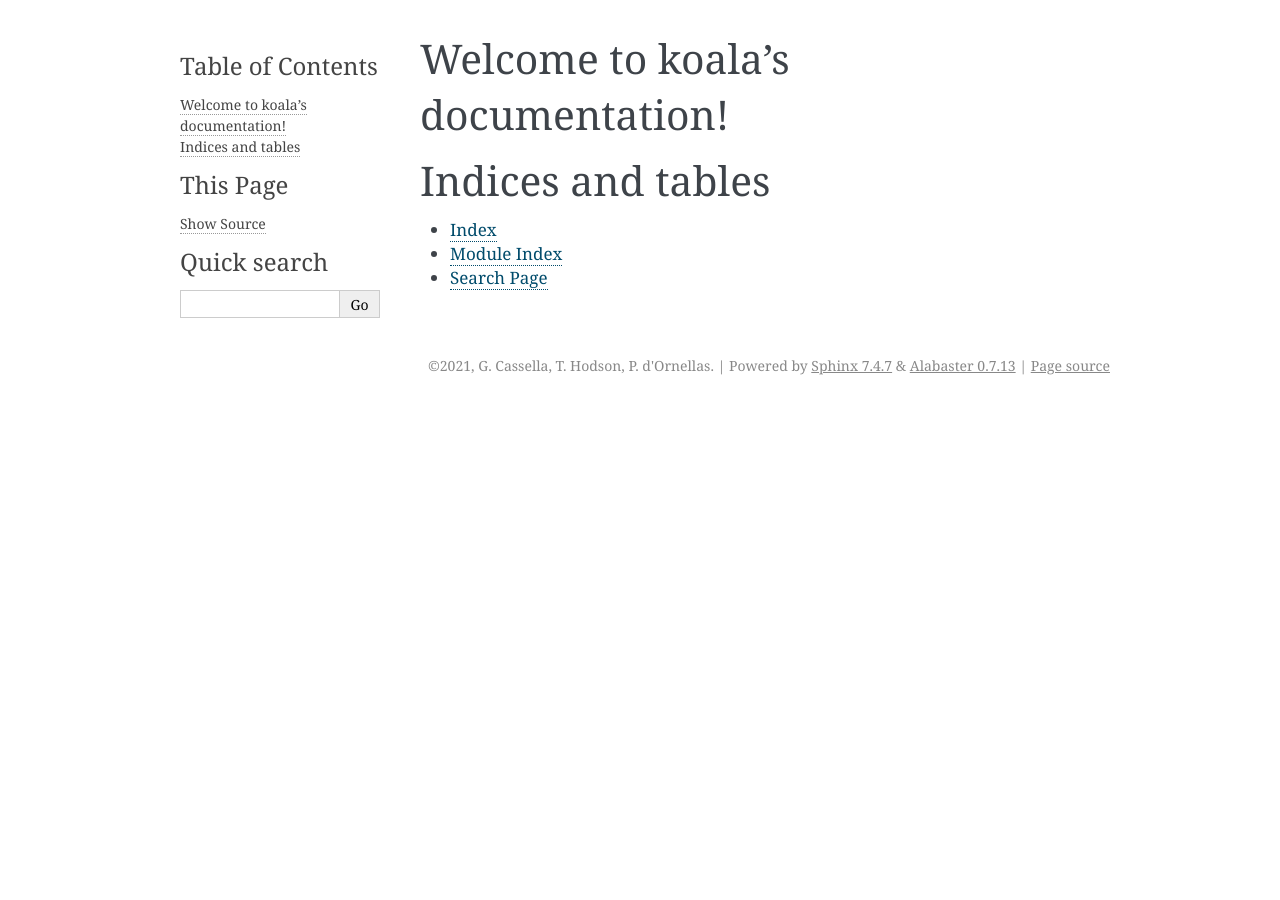
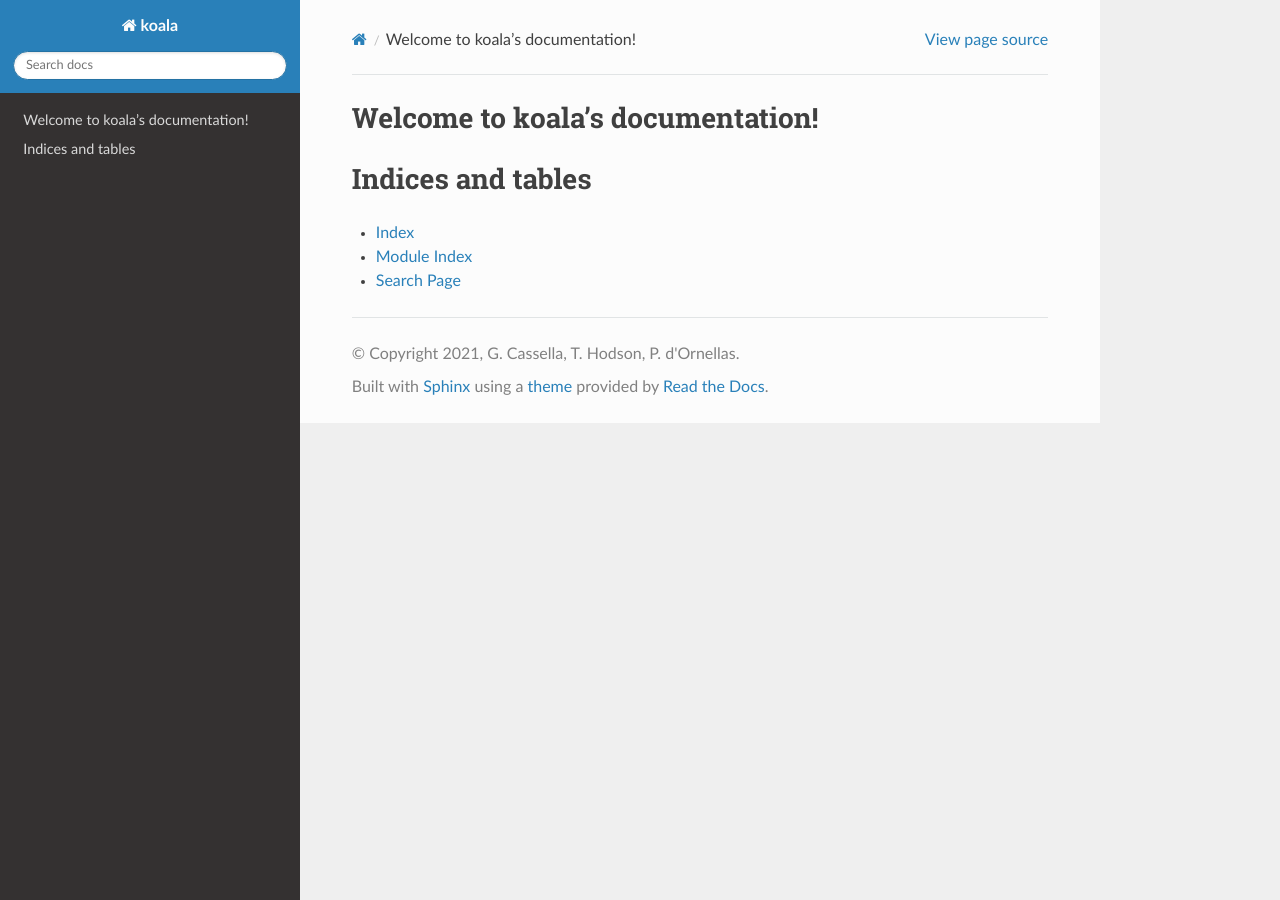
Before and after one commit to Imperial-CMTH/koala, a Sphinx documentation site: the page built from doc/source/index.rst, in a window 1280 px wide. Built offline with Sphinx 7.4.7 and the Read the Docs theme 2.0.0, drawn with Linux system fonts in a browser that asks for light colours.

Commit message:
Configured autodoc

```diff
--- a/doc/source/conf.py
+++ b/doc/source/conf.py
@@ -10,9 +10,9 @@
 # add these directories to sys.path here. If the directory is relative to the
 # documentation root, use os.path.abspath to make it absolute, like shown here.
 #
-# import os
-# import sys
-# sys.path.insert(0, os.path.abspath('.'))
+import os
+import sys
+sys.path.insert(0, os.path.abspath('../../src/koala'))
 
 
 # -- Project information -----------------------------------------------------
@@ -28,6 +28,7 @@
 # extensions coming with Sphinx (named 'sphinx.ext.*') or your custom
 # ones.
 extensions = [
+    'sphinx.ext.autodoc'
 ]
 
 # Add any paths that contain templates here, relative to this directory.
@@ -44,7 +45,7 @@
 # The theme to use for HTML and HTML Help pages.  See the documentation for
 # a list of builtin themes.
 #
-html_theme = 'alabaster'
+html_theme = 'sphinx_rtd_theme'
 
 # Add any paths that contain custom static files (such as style sheets) here,
 # relative to this directory. They are copied after the builtin static files,
```
